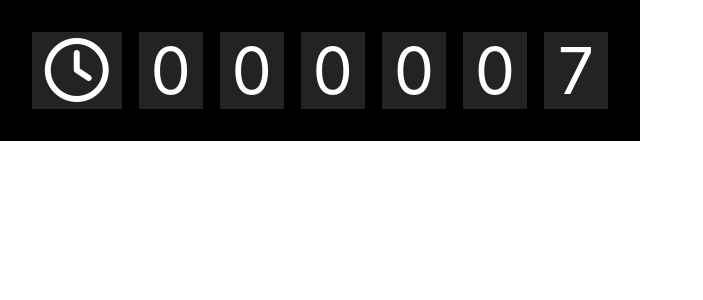
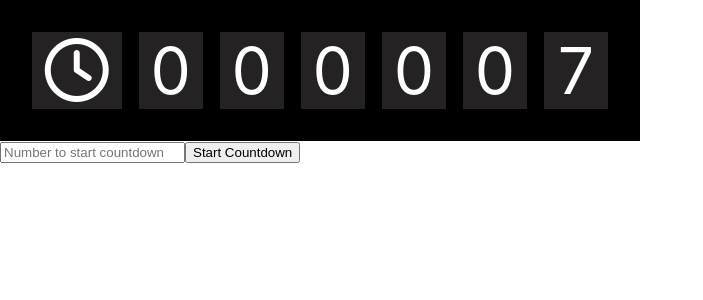
Before and after one commit to mojonapower/Day14-Simple-Counter-React, a React (Create React App) app: page / in a window 1280 px wide. Shown: the top 300 px of the page, without its empty margins (0-703 px from the left). Built offline with nearby package versions, Linux system fonts and the light colour scheme.

Commit message:
Cambios menores

```diff
--- a/src/App.css
+++ b/src/App.css
@@ -38,7 +38,7 @@
 }
 
 
-.container {
+.clock-container {
   display: flex;
   background-color: black;
   color: white;
--- a/src/App.js
+++ b/src/App.js
@@ -1,9 +1,8 @@
 /* import logo from './logo.svg'; */
 import './App.css';
-import React, { useState } from 'react';
+import React, { useCallback, useEffect, useState } from 'react';
 
-const SimpleCounter = (props) => {
-
+const SimpleCounter = props => {
   const [count, setCount] = useState(0);
   React.useEffect(() => {
     const timer = window.setInterval(() => { setCount(prevCount => prevCount + 1); }, 1000);
@@ -69,15 +68,24 @@ const SimpleCounter = (props) => {
   };
 
 
+
   return (
-    <div className='container'>
-      <div className='clockImg flex-item'><i class="fa-regular fa-clock"></i></div>
+    <div>
+      <div className='clock-container'>
+        <div className='clockImg flex-item'><i className="fa-regular fa-clock"></i></div>
         <div className='digito6 flex-item'>{digitos.d6}</div>
         <div className='digito5 flex-item'>{digitos.d5}</div>
         <div className='digito4 flex-item'>{digitos.d4}</div>
         <div className='digito3 flex-item'>{digitos.d3}</div>
         <div className='digito2 flex-item'>{digitos.d2}</div>
         <div className='digito1 flex-item'>{digitos.d1}</div>
+      </div>
+
+      <div>
+        <input type='number' placeholder='Number to start countdown' id='countdownInput'/>
+        <button id='startCountdownButton'>Start Countdown</button>
+      </div>
+
     </div>
   );
 };
```
Lines whose indentation alone changed are shown as unchanged.
